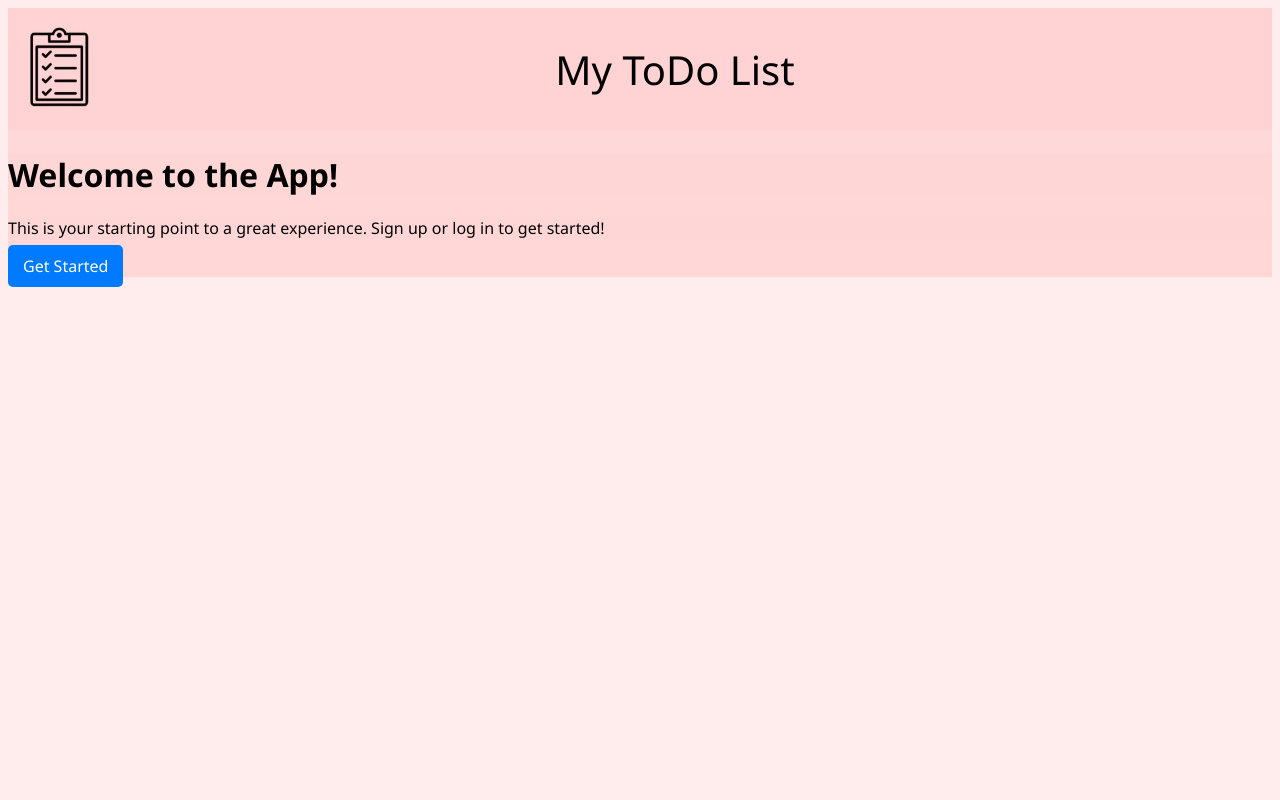
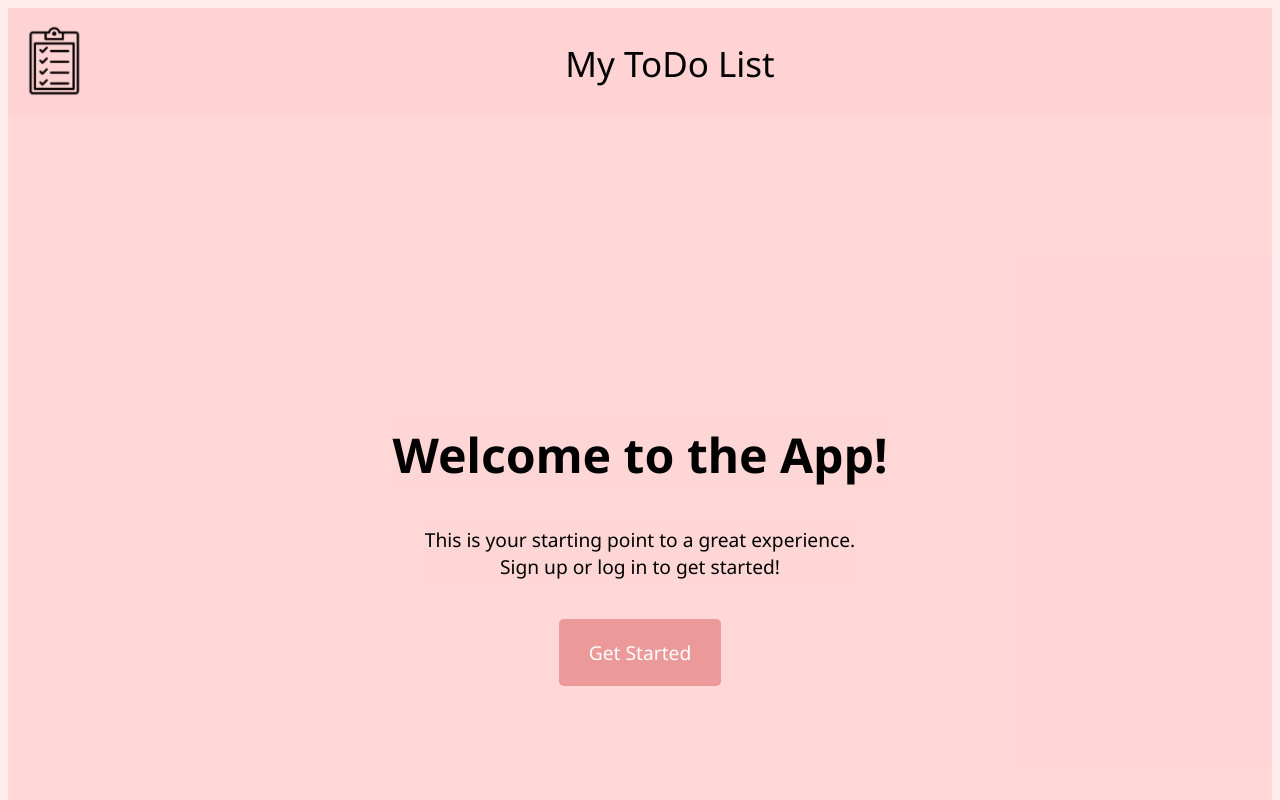
Before and after one commit to taistaschetto/My_ToDoList_project2, a Vue app: page / in a window 1280 px wide. Shown: the top 800 px of the page. Built offline with nearby package versions, Linux system fonts and the light colour scheme.

Commit message:
Welcome page styled

```diff
--- a/src/components/AppHeader.vue
+++ b/src/components/AppHeader.vue
@@ -50,12 +50,13 @@ const signOut = async () => {
   align-items: center;
   padding: 1rem;
   .logo {
-    width: 70px;
+    width: 60px;
   }
   .title {
     margin: 0 auto;
     text-decoration: none;
     color: #000000;
+    font-size: 35px;
   }
   nav ul {
     list-style: none;
--- a/src/views/HomeView.vue
+++ b/src/views/HomeView.vue
@@ -1,24 +1,63 @@
 <template>
-  <div>
-    <h1>Welcome to the App!</h1>
-    <p>This is your starting point to a great experience. Sign up or log in to get started!</p>
+  <div class="welcome-container">
+    <h1 class="h1">Welcome to the App!</h1>
+    <p class="p">
+      This is your starting point to a great experience. <br />
+      Sign up or log in to get started!
+    </p>
     <router-link to="/auth" class="btn">Get Started</router-link>
   </div>
 </template>
 
-<script setup>
-
-</script>
+<script setup></script>
 
 <style scoped>
+.welcome-container {
+  display: flex;
+  flex-direction: column;
+  justify-content: center;
+  align-items: center;
+  min-height: 100vh;
+  text-align: center;
+  padding: 20px;
+}
+
+.h1 {
+  font-size: 2rem; /* Adjusted base font size for mobile */
+  margin-bottom: 20px;
+}
+
+/* Increased font size might be more comfortable for reading on smaller devices but let's start with 2rem for the h1 and adjust based on actual device testing */
+
+.p {
+  font-size: 1rem; /* Base font size for mobile */
+}
+
 .btn {
   padding: 10px 15px;
-  background-color: #007bff;
+  background-color: #ec999a;
   color: white;
   border-radius: 5px;
   text-decoration: none;
+  margin-top: 20px;
 }
+
 .btn:hover {
-  background-color: #0056b3;
+  background-color: #d05f61;
+}
+
+@media (min-width: 600px) {
+  .h1 {
+    font-size: 3rem;
+  }
+
+  .p {
+    font-size: 1.2rem;
+  }
+
+  .btn {
+    padding: 20px 30px;
+    font-size: 1.2rem;
+  }
 }
 </style>
```
